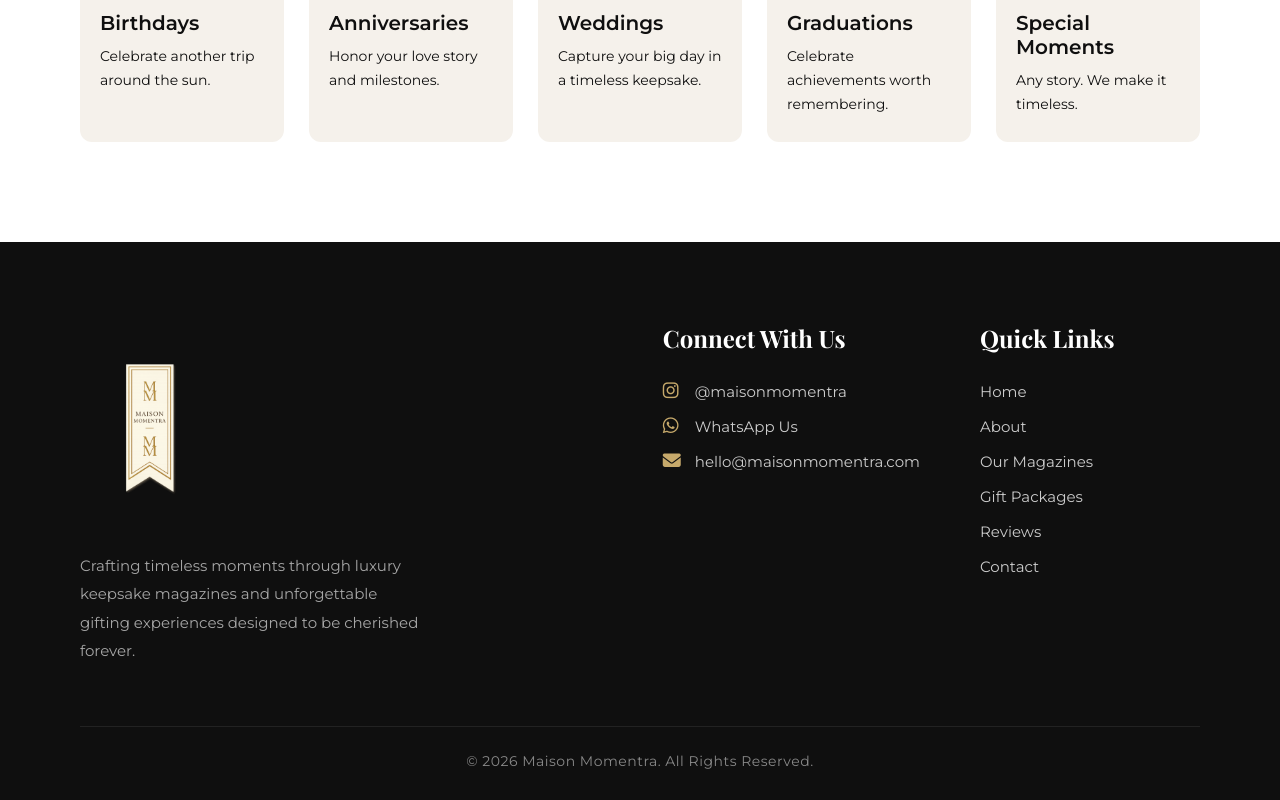
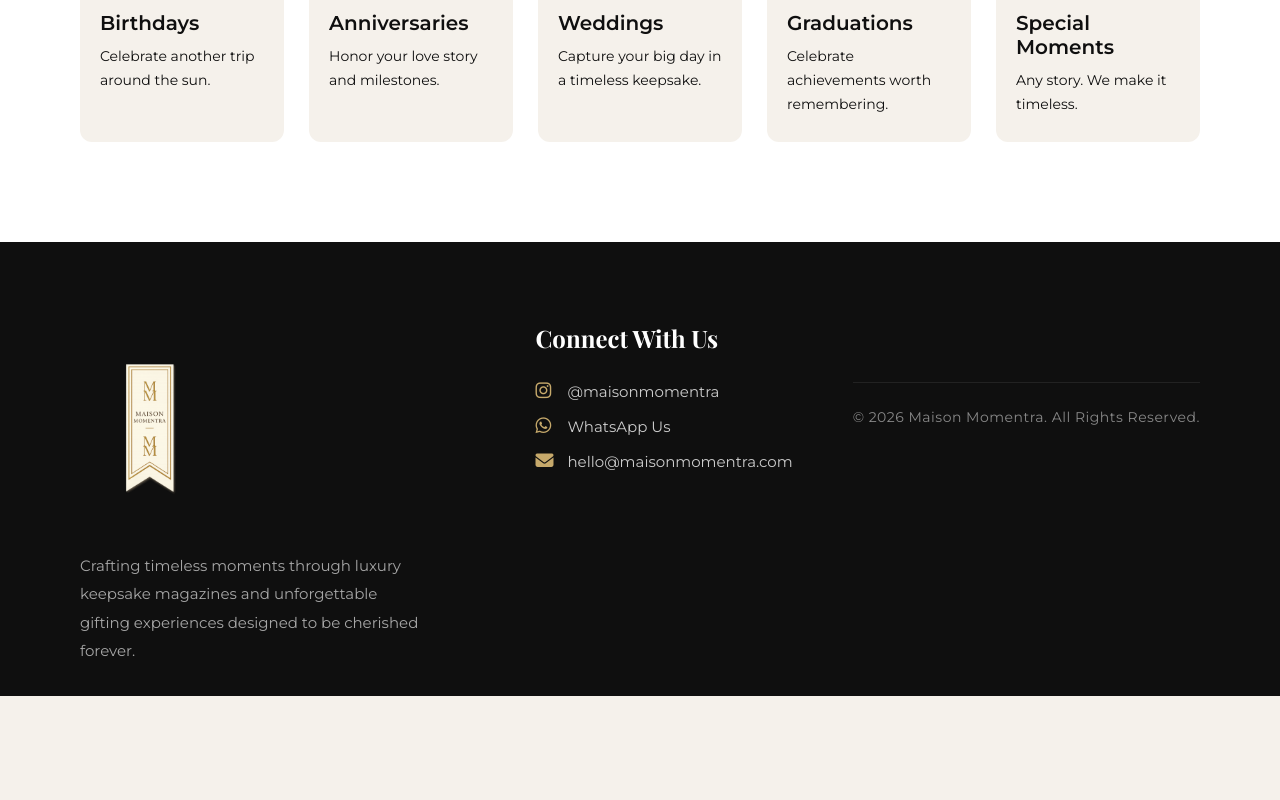
Before and after one commit to theshadowsan/maisonmomentra, a plain HTML site: page index.html in a window 1280 px wide. Shown: the part 3381-4181 px from the top of the page. After the commit the page ends 4077 px from the top, so only its background shows below. Drawn offline with nearby package versions, Linux system fonts and the light colour scheme.

Commit message:
Update index.html

```diff
--- a/index.html
+++ b/index.html
@@ -238,28 +238,6 @@
         </div>
 
 
-        <!-- Quick Links -->
-        <div class="footer-links">
-
-            <h3>Quick Links</h3>
-
-            <a href="#home">Home</a>
-
-            <a href="#about">About</a>
-
-            <a href="#magazines">Our Magazines</a>
-
-            <a href="#packages">Gift Packages</a>
-
-            <a href="#reviews">Reviews</a>
-
-            <a href="#contact">Contact</a>
-
-        </div>
-
-    </div>
-
-
     <!-- Bottom -->
     <div class="footer-bottom">
 
```
